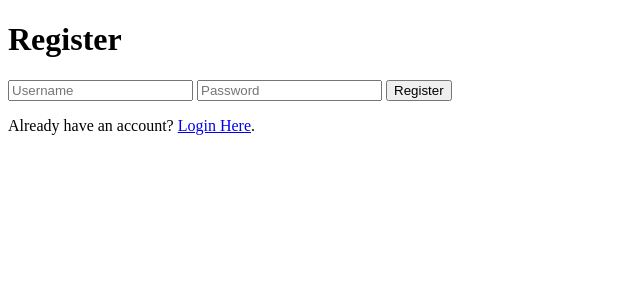
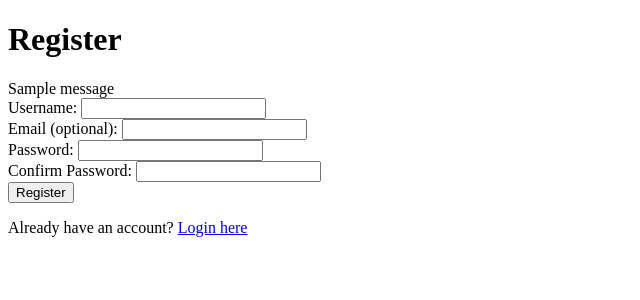
Before and after one commit to ankvev/Thr1fter, a Flask app: page /register in a window 1280 px wide. Shown: the top 300 px of the page, without its empty margins (0-640 px from the left). Run offline with Flask 3, Linux system fonts and the light colour scheme; tables that the repository leaves empty hold one stand-in row (values such as "Sample post"); one stand-in notice (Sample message) is shown.

Commit message:
Added secure login and registration with client-side validation

```diff
--- a/app.py
+++ b/app.py
@@ -1,26 +1,210 @@
-from flask import Flask, render_template, request, redirect, url_for, flash
+from flask import Flask, render_template, request, redirect, url_for, flash, session
 from flask_login import LoginManager, UserMixin, login_user, login_required, logout_user, current_user
-from flask_sqlalchemy import SQLAlchemy
 from werkzeug.security import generate_password_hash, check_password_hash
+import sqlite3
 
 
 app = Flask(__name__)
+app.secret_key = 'hdukahkh2hj1jk2h31h2kj3h1kh'  # Change this in production!
+
+# Setup Flask-Login
+login_manager = LoginManager()
+login_manager.init_app(app)
+login_manager.login_view = 'login'
+login_manager.login_message = 'Please log in to access this page.'
+
+
+# User class for Flask-Login
+class User(UserMixin):
+    def __init__(self, id, username, email):
+        self.id = id
+        self.username = username
+        self.email = email
+
+
+# Flask-Login user loader
+@login_manager.user_loader
+def load_user(user_id):
+    conn = sqlite3.connect('thr1fter.db')
+    cursor = conn.cursor()
+    cursor.execute('SELECT id, username, email FROM users WHERE id = ?', (user_id,))
+    user_data = cursor.fetchone()
+    conn.close()
+
+    if user_data:
+        return User(user_data[0], user_data[1], user_data[2])
+    return None
+
+
+def init_db():
+    conn = sqlite3.connect('thr1fter.db')
+    cursor = conn.cursor()
+
+    # Users table
+    cursor.execute('''
+        CREATE TABLE IF NOT EXISTS users (
+            id INTEGER PRIMARY KEY AUTOINCREMENT,
+            username TEXT UNIQUE NOT NULL,
+            password TEXT NOT NULL,
+            email TEXT UNIQUE,
+            created_at TIMESTAMP DEFAULT CURRENT_TIMESTAMP
+        )
+    ''')
+
+    # Thrift stores table
+    cursor.execute('''
+        CREATE TABLE IF NOT EXISTS thrift_stores (
+            id INTEGER PRIMARY KEY AUTOINCREMENT,
+            name TEXT NOT NULL,
+            address TEXT NOT NULL,
+            city TEXT NOT NULL,
+            state TEXT,
+            zip_code TEXT,
+            latitude REAL,
+            longitude REAL,
+            phone TEXT,
+            website TEXT,
+            hours TEXT,
+            description TEXT,
+            added_by INTEGER,
+            created_at TIMESTAMP DEFAULT CURRENT_TIMESTAMP,
+            FOREIGN KEY (added_by) REFERENCES users(id)
+        )
+    ''')
+
+    # User favorites/saved stores
+    cursor.execute('''
+        CREATE TABLE IF NOT EXISTS favorites (
+            id INTEGER PRIMARY KEY AUTOINCREMENT,
+            user_id INTEGER NOT NULL,
+            store_id INTEGER NOT NULL,
+            created_at TIMESTAMP DEFAULT CURRENT_TIMESTAMP,
+            FOREIGN KEY (user_id) REFERENCES users(id),
+            FOREIGN KEY (store_id) REFERENCES thrift_stores(id),
+            UNIQUE(user_id, store_id)
+        )
+    ''')
+
+    # Reviews
+    cursor.execute('''
+        CREATE TABLE IF NOT EXISTS reviews (
+            id INTEGER PRIMARY KEY AUTOINCREMENT,
+            store_id INTEGER NOT NULL,
+            user_id INTEGER NOT NULL,
+            rating INTEGER CHECK(rating >= 1 AND rating <= 5),
+            comment TEXT,
+            created_at TIMESTAMP DEFAULT CURRENT_TIMESTAMP,
+            FOREIGN KEY (store_id) REFERENCES thrift_stores(id),
+            FOREIGN KEY (user_id) REFERENCES users(id)
+        )
+    ''')
+
+    conn.commit()
+    conn.close()
+
+init_db()
+
 
 @app.route('/')
 def home():
     return render_template('index.html')
 
+
 @app.route('/about')
 def about():
     return render_template('about.html')
 
-@app.route('/login')
+
+@app.route('/login', methods=["GET", "POST"])
 def login():
+    # If user is already logged in, redirect to home
+    if current_user.is_authenticated:
+        return redirect('/')
+
+    if request.method == "POST":
+        username = request.form.get('username')
+        password = request.form.get('password')
+
+        # Validate input
+        if not username or not password:
+            flash('Please enter both username and password.', 'error')
+            return render_template('login.html')
+
+        conn = sqlite3.connect('thr1fter.db')
+        cursor = conn.cursor()
+        cursor.execute('SELECT * FROM users WHERE username = ?', (username,))
+        user_data = cursor.fetchone()
+        conn.close()
+
+        # Check if user exists and password is correct
+        if user_data and check_password_hash(user_data[2], password):
+            # Create User object and log them in
+            user = User(user_data[0], user_data[1], user_data[3])
+            login_user(user)
+            flash('Login successful!', 'success')
+
+            # Redirect to next page if exists, otherwise home
+            next_page = request.args.get('next')
+            return redirect(next_page) if next_page else redirect('/')
+        else:
+            flash('Incorrect username or password.', 'error')
+
     return render_template('login.html')
 
-@app.route('/register')
+
+@app.route('/register', methods=['GET', 'POST'])
 def register():
+    if current_user.is_authenticated:
+        return redirect('/')
+
+    if request.method == 'POST':
+        username = request.form.get('username')
+        password = request.form.get('password')
+        email = request.form.get('email')
+
+        # Server-side validation (as backup - JavaScript can be disabled)
+        if len(username) < 3 or len(password) < 6:
+            flash('Invalid input. Please check your form.', 'error')
+            return render_template('register.html')
+
+        # Hash the password
+        hashed_password = generate_password_hash(password, method='pbkdf2:sha256')
+
+        conn = sqlite3.connect('thr1fter.db')
+        cursor = conn.cursor()
+
+        try:
+            cursor.execute(
+                'INSERT INTO users (username, password, email) VALUES (?, ?, ?)',
+                (username, hashed_password, email)
+            )
+            conn.commit()
+            flash('Registration successful! Please log in.', 'success')
+            conn.close()
+            return redirect('/login')
+
+        except sqlite3.IntegrityError:
+            conn.close()
+            flash('Username or email already exists.', 'error')
+            return render_template('register.html')
+
     return render_template('register.html')
+
+
+@app.route('/logout')
+@login_required
+def logout():
+    logout_user()
+    flash('You have been logged out.', 'success')
+    return redirect('/login')
+
+
+# Protected route example
+@app.route('/dashboard')
+@login_required
+def dashboard():
+    return render_template('dashboard.html', username=current_user.username)
+
 
 if __name__ == '__main__':
     app.run(debug=True)
--- a/templates/register.html
+++ b/templates/register.html
@@ -1,18 +1,147 @@
 <!DOCTYPE html>
-<html lang="en">
+<html>
 <head>
-    <meta charset="UTF-8">
-    <meta name="viewport" content="width=device-width, initial-scale=1.0">
-    <title>Thr1fter - Register</title>
+    <title>Register - Thr1fter</title>
+    <style>
+        .error-message {
+            color: red;
+            font-size: 0.9em;
+            margin-top: 5px;
+            display: none;
+        }
+        .error-message.show {
+            display: block;
+        }
+        input.error {
+            border: 2px solid red;
+        }
+    </style>
 </head>
 <body>
     <h1>Register</h1>
-<form action="/register" method="POST">
-    <input name="username" placeholder="Username" type="text" required>
-    <input name="password" placeholder="Password" type="password" required>
-    <button type="submit">Register</button>
-</form>
-<p>Already have an account? <a href="/login">Login Here</a>.</p>
 
+    {% with messages = get_flashed_messages(with_categories=true) %}
+        {% if messages %}
+            {% for category, message in messages %}
+                <div class="alert alert-{{ category }}">{{ message }}</div>
+            {% endfor %}
+        {% endif %}
+    {% endwith %}
+
+    <form method="POST" id="registerForm" onsubmit="return validateForm()">
+        <div>
+            <label for="username">Username:</label>
+            <input type="text" id="username" name="username" required>
+            <div class="error-message" id="usernameError"></div>
+        </div>
+
+        <div>
+            <label for="email">Email (optional):</label>
+            <input type="email" id="email" name="email">
+        </div>
+
+        <div>
+            <label for="password">Password:</label>
+            <input type="password" id="password" name="password" required>
+            <div class="error-message" id="passwordError"></div>
+        </div>
+
+        <div>
+            <label for="confirm_password">Confirm Password:</label>
+            <input type="password" id="confirm_password" name="confirm_password" required>
+            <div class="error-message" id="confirmPasswordError"></div>
+        </div>
+
+        <button type="submit">Register</button>
+    </form>
+
+    <p>Already have an account? <a href="{{ url_for('login') }}">Login here</a></p>
+
+    <script>
+        function validateForm() {
+            // Clear previous errors
+            clearErrors();
+
+            let isValid = true;
+
+            const username = document.getElementById('username').value;
+            const password = document.getElementById('password').value;
+            const confirmPassword = document.getElementById('confirm_password').value;
+
+            // Validate username
+            if (username.length < 3) {
+                showError('username', 'Username must be at least 3 characters long.');
+                isValid = false;
+            }
+
+            // Validate password length
+            if (password.length < 6) {
+                showError('password', 'Password must be at least 6 characters long.');
+                isValid = false;
+            }
+
+            // Validate passwords match
+            if (password !== confirmPassword) {
+                showError('confirmPassword', 'Passwords do not match.');
+                isValid = false;
+            }
+
+            // Return false to prevent form submission if invalid
+            return isValid;
+        }
+
+        function showError(fieldName, message) {
+            const errorDiv = document.getElementById(fieldName + 'Error');
+            const inputField = document.getElementById(fieldName === 'confirmPassword' ? 'confirm_password' : fieldName);
+
+            errorDiv.textContent = message;
+            errorDiv.classList.add('show');
+            inputField.classList.add('error');
+        }
+
+        function clearErrors() {
+            const errorMessages = document.querySelectorAll('.error-message');
+            const inputs = document.querySelectorAll('input');
+
+            errorMessages.forEach(error => {
+                error.classList.remove('show');
+                error.textContent = '';
+            });
+
+            inputs.forEach(input => {
+                input.classList.remove('error');
+            });
+        }
+
+        // Real-time validation as user types
+        document.getElementById('password').addEventListener('input', function() {
+            const password = this.value;
+            const errorDiv = document.getElementById('passwordError');
+
+            if (password.length > 0 && password.length < 6) {
+                errorDiv.textContent = 'Password must be at least 6 characters long.';
+                errorDiv.classList.add('show');
+                this.classList.add('error');
+            } else {
+                errorDiv.classList.remove('show');
+                this.classList.remove('error');
+            }
+        });
+
+        document.getElementById('confirm_password').addEventListener('input', function() {
+            const password = document.getElementById('password').value;
+            const confirmPassword = this.value;
+            const errorDiv = document.getElementById('confirmPasswordError');
+
+            if (confirmPassword.length > 0 && password !== confirmPassword) {
+                errorDiv.textContent = 'Passwords do not match.';
+                errorDiv.classList.add('show');
+                this.classList.add('error');
+            } else {
+                errorDiv.classList.remove('show');
+                this.classList.remove('error');
+            }
+        });
+    </script>
 </body>
 </html>
```
Also changed, not shown: templates/login.html (+25 -10 lines).
